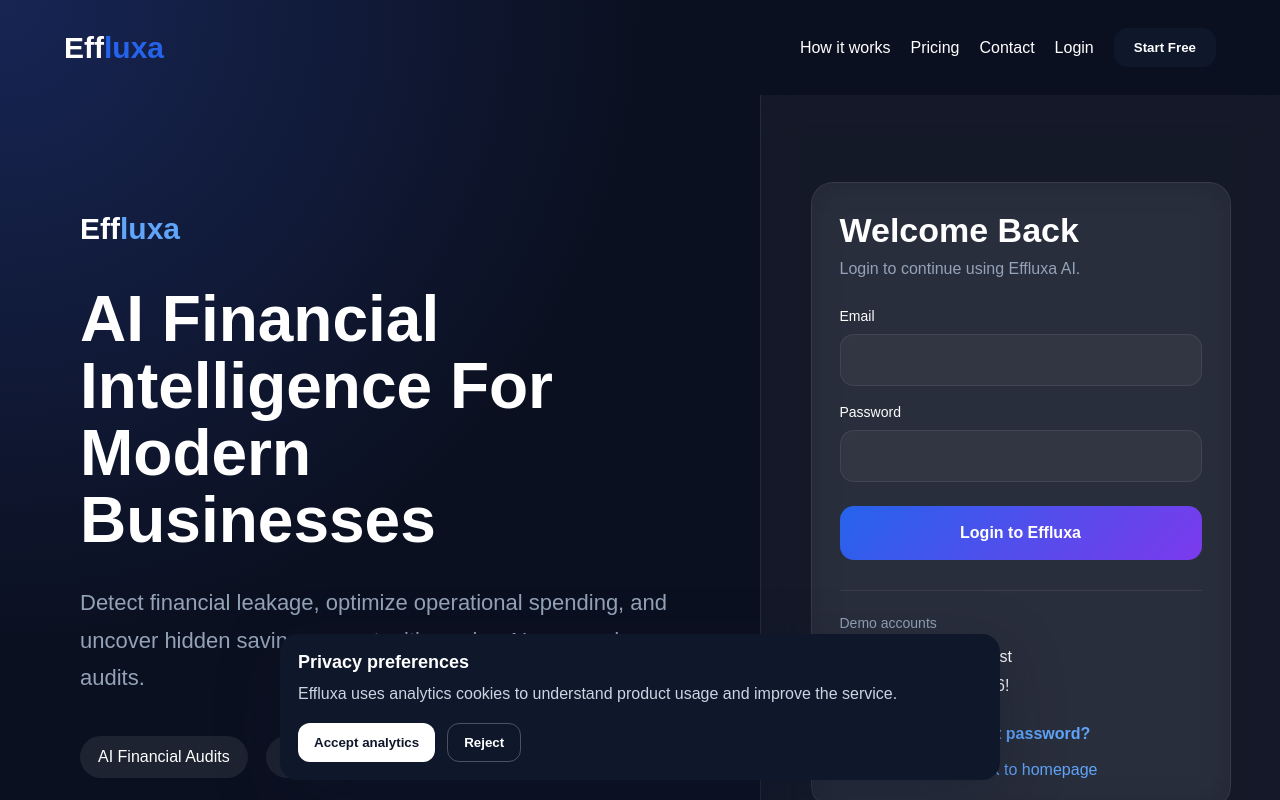
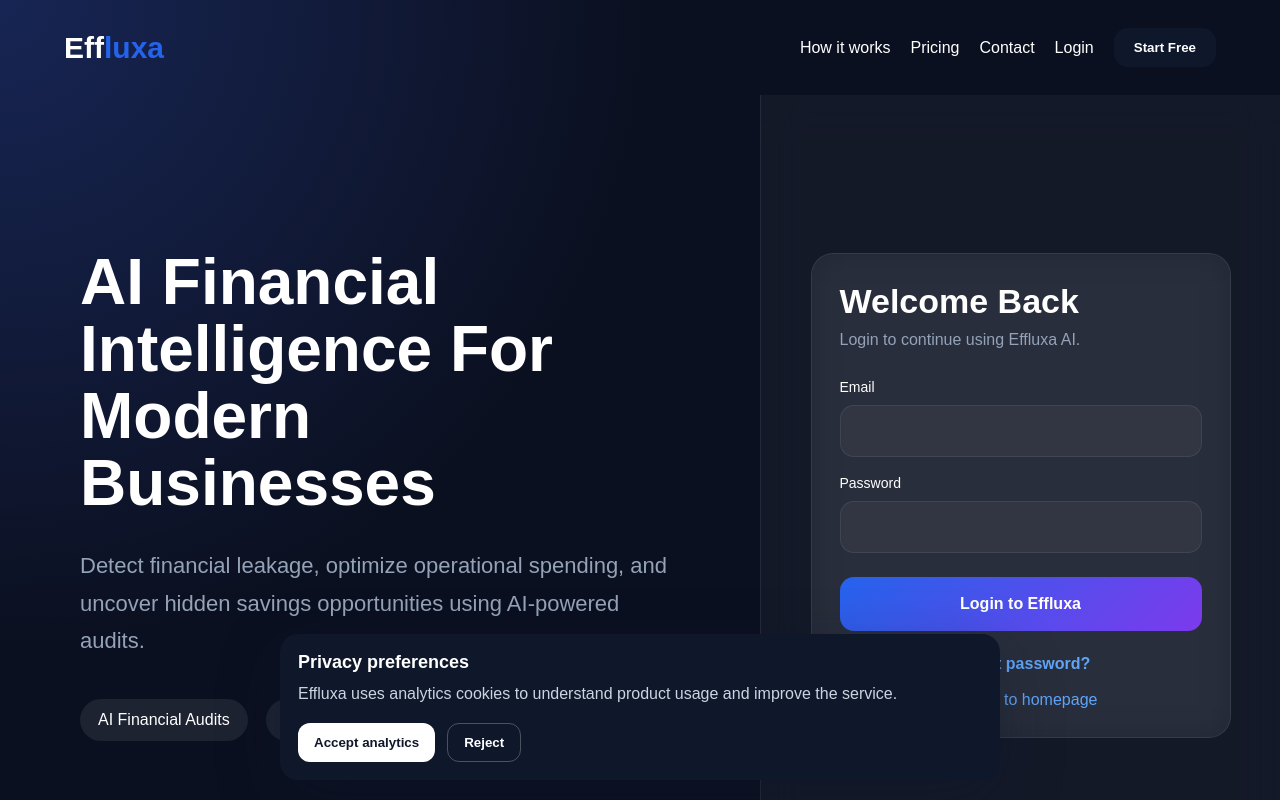
Before and after one commit to boskovasiljevic90/effluxa, a Next.js app: page /login in a window 1280 px wide. Shown: the top 800 px of the page. Built offline with nearby package versions, Linux system fonts and the light colour scheme; no server answers.

Commit message:
Clean production login page

```diff
--- a/src/app/login/page.tsx
+++ b/src/app/login/page.tsx
@@ -70,10 +70,6 @@ export default function LoginPage() {
             justifyContent: "center",
           }}
         >
-          <div className="logo" style={{ marginBottom: "40px" }}>
-            Eff<span>luxa</span>
-          </div>
-
           <div
             className="auth-title"
             style={{
@@ -241,34 +237,6 @@ export default function LoginPage() {
               </button>
             </form>
 
-            <div
-              style={{
-                marginTop: "30px",
-                paddingTop: "24px",
-                borderTop: "1px solid rgba(255,255,255,0.08)",
-              }}
-            >
-              <div
-                style={{
-                  fontSize: "14px",
-                  marginBottom: "12px",
-                  color: "#94a3b8",
-                }}
-              >
-                Demo accounts
-              </div>
-
-              <div style={{ lineHeight: 1.8 }}>
-                <div>
-                  FREE: free@effluxa.test
-                </div>
-
-                <div>
-                  Password: Free123456!
-                </div>
-              </div>
-            </div>
-
             <Link href="/forgot-password">
               <div
                 style={{
```
